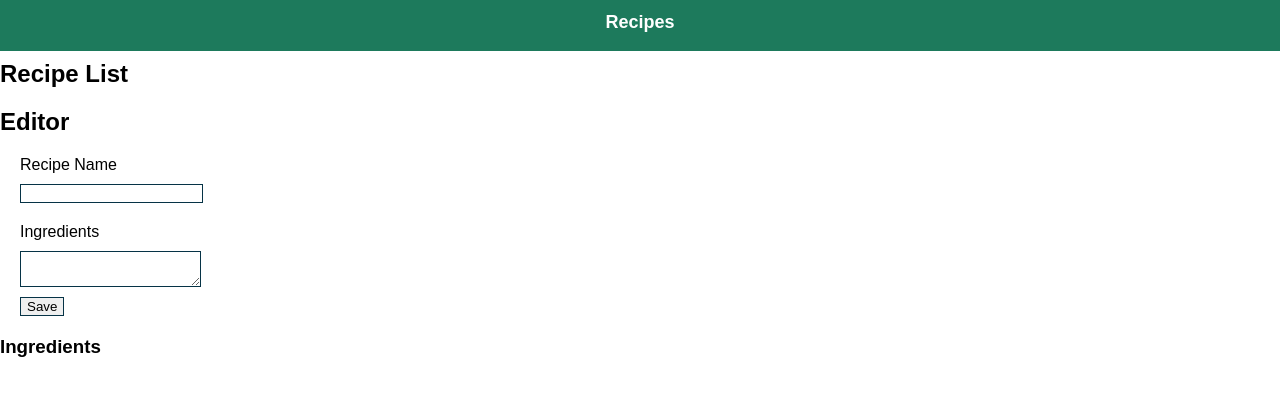
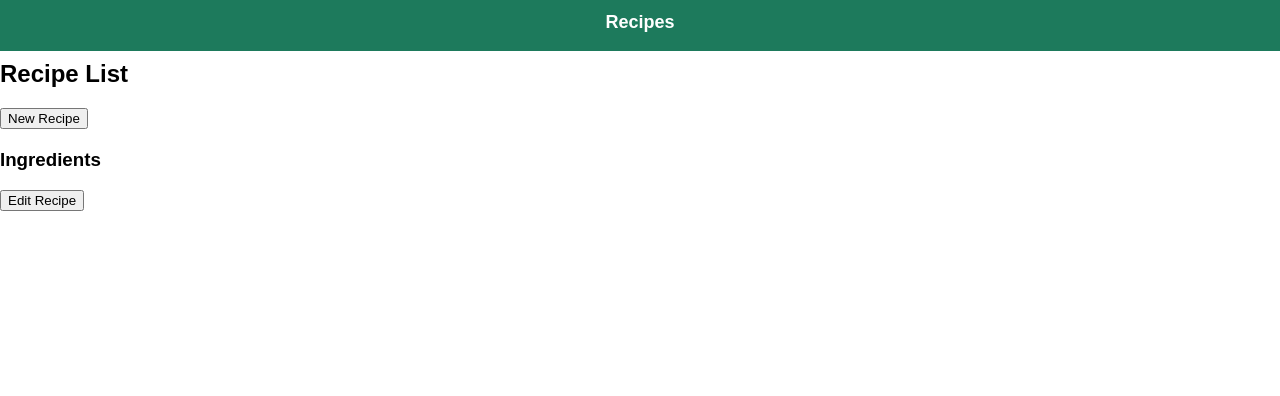
Before and after one commit to bwyan/fcc-recipe, a React app: page / in a window 1280 px wide. Shown: the top 396 px of the page. Built offline with nearby package versions, Linux system fonts and the light colour scheme.

Commit message:
Enhance editor to allow it to display previously stored recipes.

```diff
--- a/src/App.js
+++ b/src/App.js
@@ -13,11 +13,23 @@ class App extends Component {
 
   	this.addRecipe = this.addRecipe.bind(this);
   	this.setCurrentRecipe = this.setCurrentRecipe.bind(this);
+  	this.openEditor = this.openEditor.bind(this);
+  	this.closeEditor = this.closeEditor.bind(this);
 
   	this.state = {
   		recipes: {},
-  		currentRecipe: null
+  		currentRecipe: null,
+  		editorIsVisible: false,
+  		recipeToBeEdited: null
   	}
+  }
+
+  openEditor() {
+  	this.setState({editorIsVisible: true});
+  }
+
+  closeEditor() {
+  	this.setState({editorIsVisible: false});
   }
 
   addRecipe(recipe) {
@@ -34,13 +46,30 @@ class App extends Component {
   }
 
   render() {
+    let editor = null;
+
+    if (this.state.editorIsVisible) {
+    	editor = <Editor
+    							addRecipe={this.addRecipe}
+    							closeEditor={this.closeEditor}
+    							recipe={this.state.recipes[this.state.recipeToBeEdited]}
+  							/>;
+    } else {
+    	editor = null;
+    }
+
     return (
        <div className="App">
         <Header />
         <main>
-        	<RecipeList recipes={this.state.recipes} setCurrentRecipe={this.setCurrentRecipe}/>
-        	<Editor addRecipe={this.addRecipe} />
-			 		<RecipeViewer recipe={this.state.recipes[this.state.currentRecipe] || {name: '', ingredients: []}}/>
+        	{editor}
+        	<div className="sidebar">
+	        	<RecipeList recipes={this.state.recipes} setCurrentRecipe={this.setCurrentRecipe}/>
+	        	<button onClick={this.openEditor}>New Recipe</button>
+	        </div>
+	        <div className="content">
+	        	<RecipeViewer recipe={this.state.recipes[this.state.currentRecipe] || {name: '', ingredients: []}}/>
+	        </div>
         </main>
       </div>
     )
--- a/src/components/Editor.js
+++ b/src/components/Editor.js
@@ -17,6 +17,7 @@ class Editor extends React.Component {
 		console.log(recipe);
 
 		this.props.addRecipe(recipe);
+		this.props.closeEditor();
 		this.recipeForm.reset();
 	}
 
@@ -31,6 +32,7 @@ class Editor extends React.Component {
 							type="text"
 							name="recipe-name"
 							ref={input => this.name = input}
+							defaultValue={this.props.recipe.name}
 						/>
 					</label>
 					<label htmlFor="ingredients">
@@ -39,6 +41,7 @@ class Editor extends React.Component {
 							name="ingredients"
 							default="coffee, water, love"
 							ref={input => this.ingredients = input}
+							defaultValue={this.props.recipe.ingredients}
 						/>
 					</label>
 					<button type="submit">Save</button>
@@ -48,4 +51,8 @@ class Editor extends React.Component {
 	}
 }
 
+Editor.defaultProps = {
+	recipe: {name: '', ingredients: []}
+}
+
 export default Editor;
--- a/src/components/RecipeViewer.js
+++ b/src/components/RecipeViewer.js
@@ -9,6 +9,7 @@ class RecipeViewer extends React.Component {
 				<ul>
 					{this.props.recipe.ingredients.map(ingredient => <li key={ingredient.id}>{ingredient}</li>)}
 				</ul>
+				<button>Edit Recipe</button>
 			</div>
 		)
 	}
```
